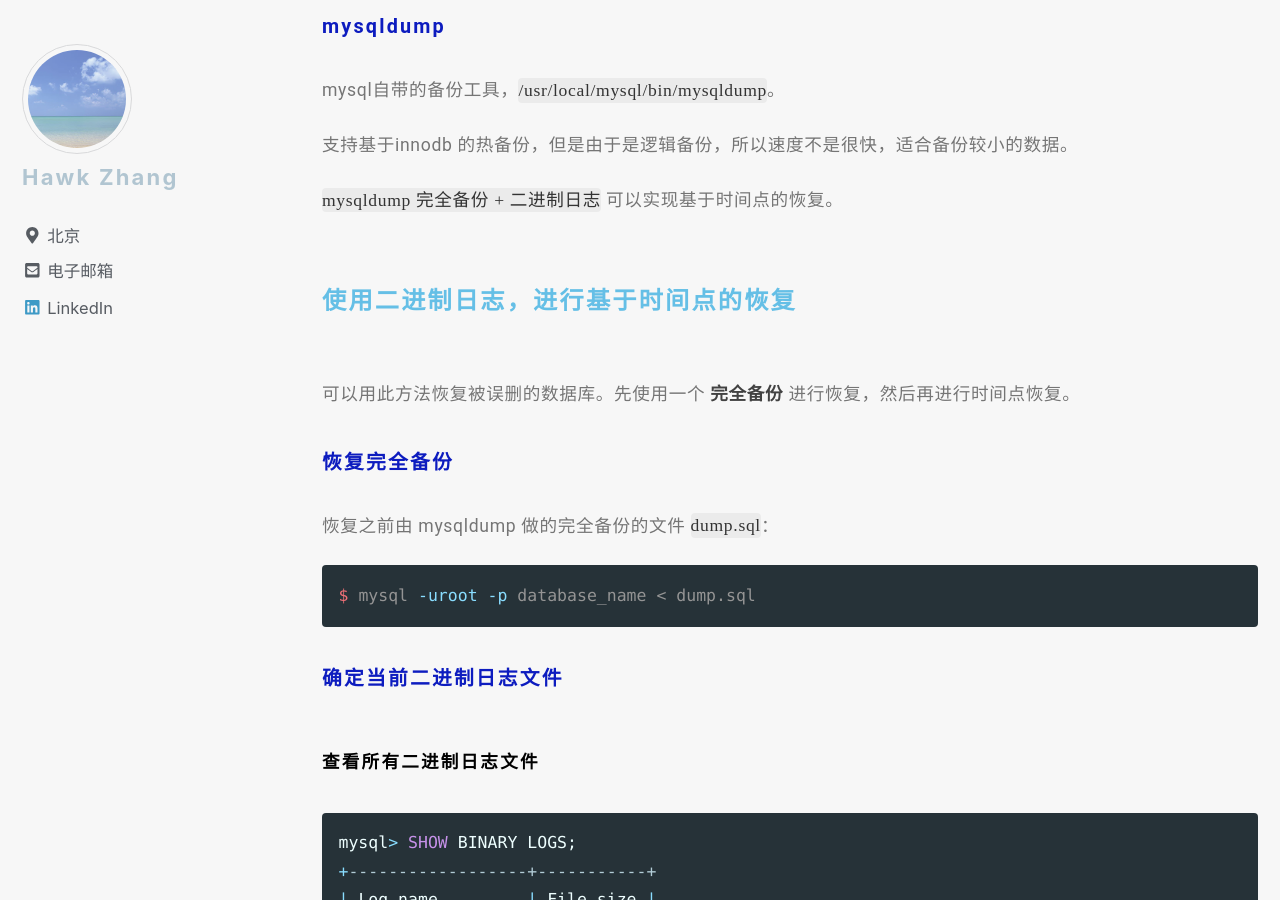
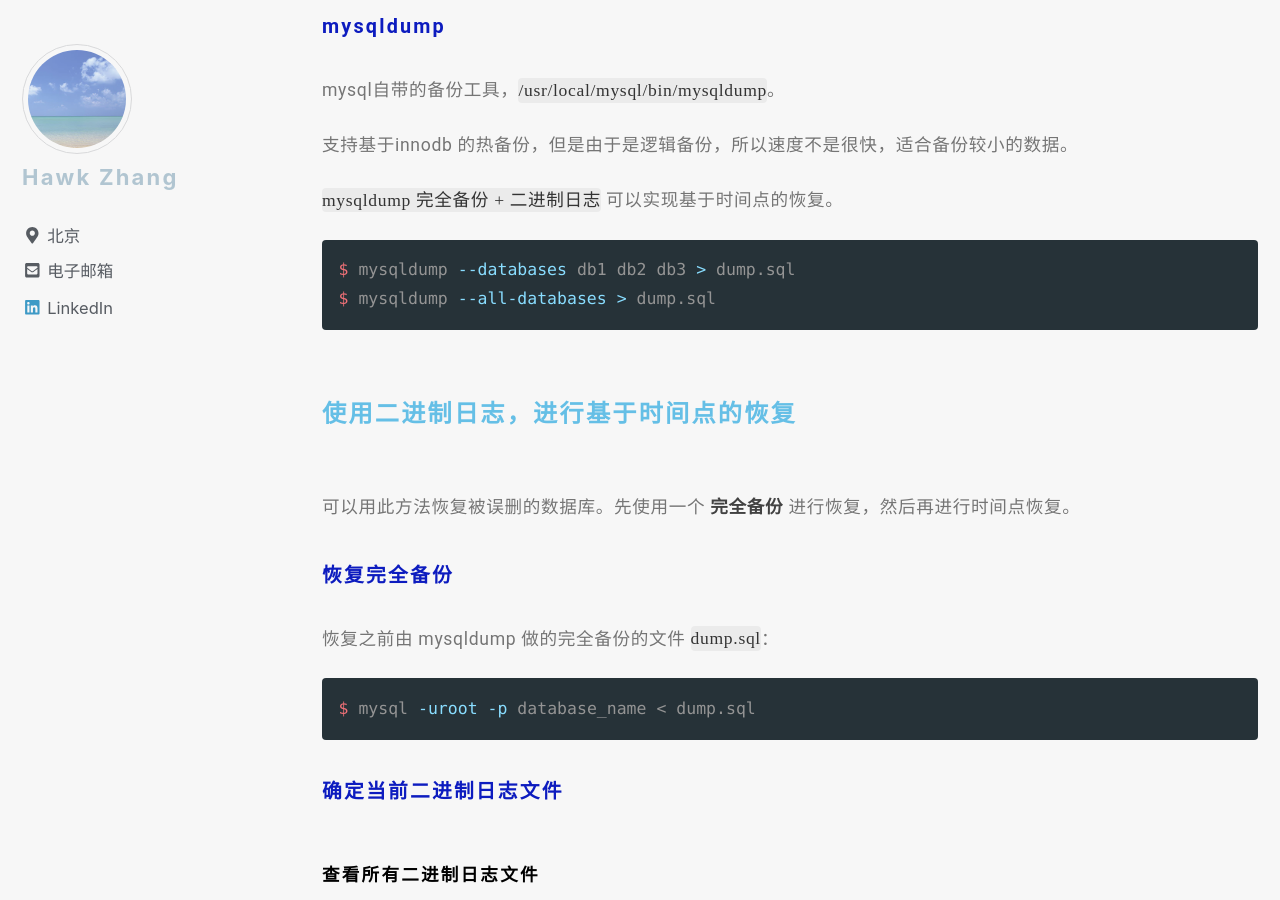
Before and after one commit to narru888/linotes_note, a Jekyll site: the page built from _posts/cheatsheet/2017-05-01-db.md, in a window 1280 px wide and 900 px high, scrolled down 5550 px. Built offline with Jekyll 4.4.1, drawn with Linux system fonts in a browser that asks for light colours; nearby versions of some CDN libraries; a script that is not in the unit is left out.

Commit message:
update on 2018-12-09 18:36:01 CST

````diff
--- a/_posts/cheatsheet/2017-05-01-db.md
+++ b/_posts/cheatsheet/2017-05-01-db.md
@@ -218,8 +218,10 @@ mysql自带的备份工具，`/usr/local/mysql/bin/mysqldump`。
 
 `mysqldump 完全备份 + 二进制日志` 可以实现基于时间点的恢复。
 
-
-
+```bash
+$ mysqldump --databases db1 db2 db3 > dump.sql
+$ mysqldump --all-databases > dump.sql
+```
 
 
 
````
